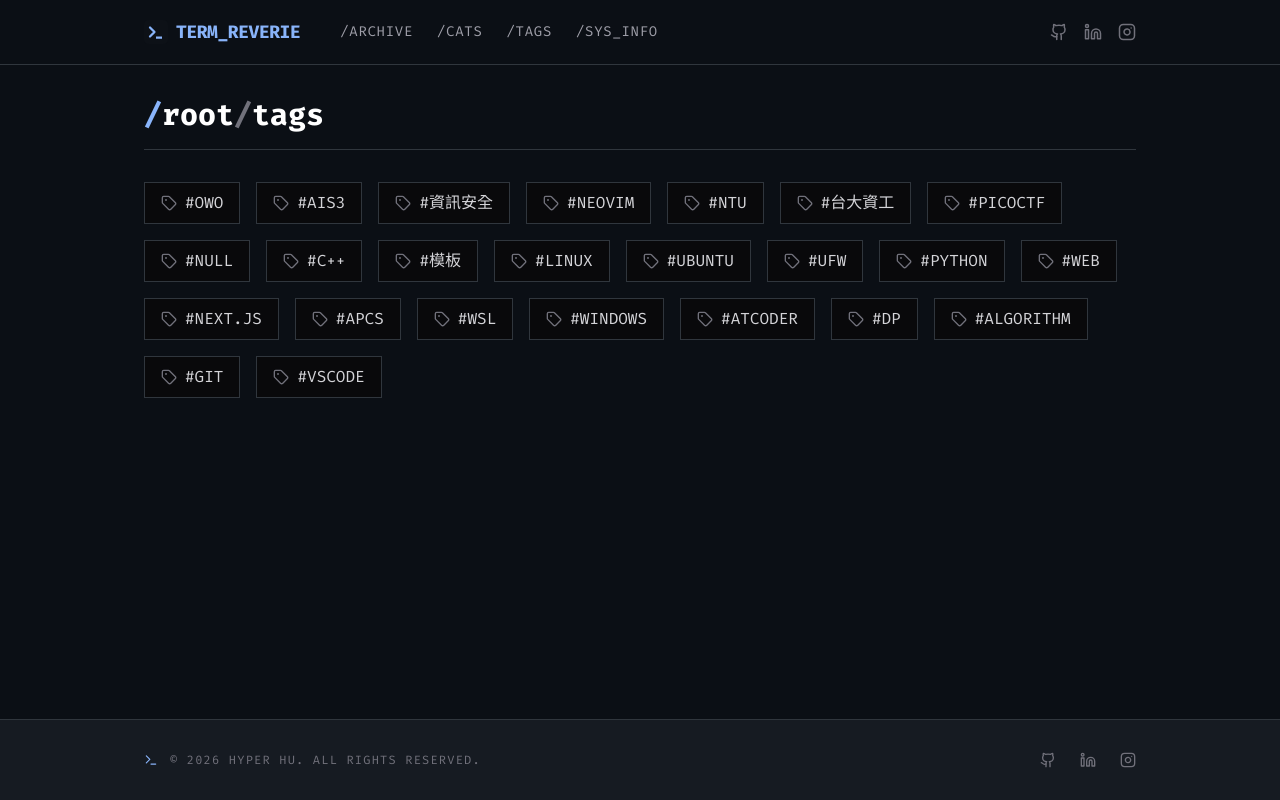
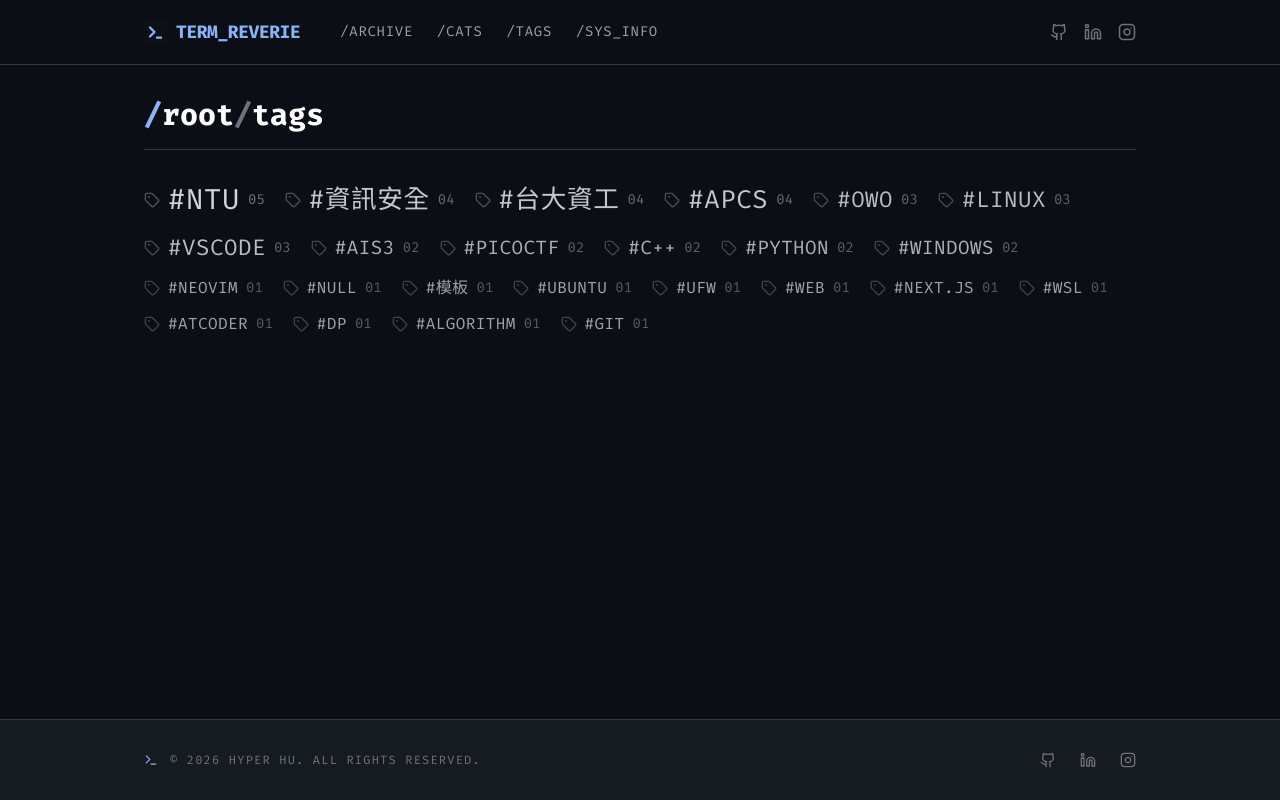
Before and after one commit to HyperSoWeak/blog, a Next.js app: page /tags in a window 1280 px wide. Built offline with nearby package versions, Linux system fonts and the light colour scheme; no server answers.

Commit message:
feat: new /tags page design

```diff
--- a/src/app/archive/page.tsx
+++ b/src/app/archive/page.tsx
@@ -1,8 +1,9 @@
 import { getAllPosts } from "@/lib/posts";
 import { PostCard } from "@/components/PostCard";
 import { Archive } from "lucide-react";
+import { Metadata } from "next";
 
-export const metadata = {
+export const metadata: Metadata = {
   title: "Archive | Terminal Reverie",
 };
 
--- a/src/app/categories/page.tsx
+++ b/src/app/categories/page.tsx
@@ -1,8 +1,9 @@
 import { getAllCategoriesWithCounts } from "@/lib/posts";
 import Link from "next/link";
 import { Folder } from "lucide-react";
+import { Metadata } from "next";
 
-export const metadata = {
+export const metadata: Metadata = {
   title: "Categories | Terminal Reverie",
 };
 
--- a/src/app/tags/page.tsx
+++ b/src/app/tags/page.tsx
@@ -1,31 +1,60 @@
-import { getAllTags } from "@/lib/posts";
+import { getAllTagsWithCounts } from "@/lib/posts";
 import Link from "next/link";
 import { Tag } from "lucide-react";
+import { Metadata } from "next";
 
-export const metadata = {
+export const metadata: Metadata = {
   title: "Tags | Terminal Reverie",
 };
 
+function scale(value: number, min: number, max: number, outMin: number, outMax: number) {
+  if (max === min) return (outMin + outMax) / 2;
+  return outMin + ((value - min) / (max - min)) * (outMax - outMin);
+}
+
 export default async function TagsPage() {
-  const tags = await getAllTags();
+  const tags = await getAllTagsWithCounts();
+
+  const counts = tags.map((t) => t.count);
+  const min = Math.min(...counts);
+  const max = Math.max(...counts);
 
   return (
     <div>
-      <h1 className="text-3xl font-bold mb-8 font-mono border-b border-border pb-4 text-white">
-        <span className="text-primary">/</span>root<span className="text-zinc-500">/</span>
-        tags
+      <h1 className="mb-8 border-b border-border pb-4 font-mono text-3xl font-bold text-white">
+        <span className="text-primary">/</span>root
+        <span className="text-zinc-500">/</span>tags
       </h1>
-      <div className="flex flex-wrap gap-4">
-        {tags.map((tag) => (
-          <Link
-            key={tag}
-            href={`/tags/${tag}`}
-            className="flex items-center gap-2 px-4 py-2 border border-border bg-zinc-950 hover:border-primary hover:bg-primary/10 transition-all group"
-          >
-            <Tag size={16} className="text-zinc-500 group-hover:text-primary transition-colors" />
-            <span className="font-mono text-zinc-300 group-hover:text-white uppercase">#{tag}</span>
-          </Link>
-        ))}
+
+      <div className="flex flex-wrap gap-x-5 gap-y-4 leading-tight">
+        {tags.map((tag) => {
+          const fontSize = scale(tag.count, min, max, 1, 1.8);
+          const opacity = scale(tag.count, min, max, 0.75, 1);
+
+          return (
+            <Link
+              key={tag.name}
+              href={`/tags/${tag.name}`}
+              style={{
+                fontSize: `${fontSize}rem`,
+                opacity,
+              }}
+              className="
+                group inline-flex items-center gap-2
+                font-mono uppercase
+                text-zinc-300
+                transition-all
+                hover:text-white
+              "
+            >
+              <Tag size={16} className="text-zinc-600 transition-colors group-hover:text-primary" />
+              <span className="tracking-wide">#{tag.name}</span>
+              <span className="text-sm text-zinc-500 group-hover:text-primary">
+                {tag.count.toString().padStart(2, "0")}
+              </span>
+            </Link>
+          );
+        })}
       </div>
     </div>
   );
```
